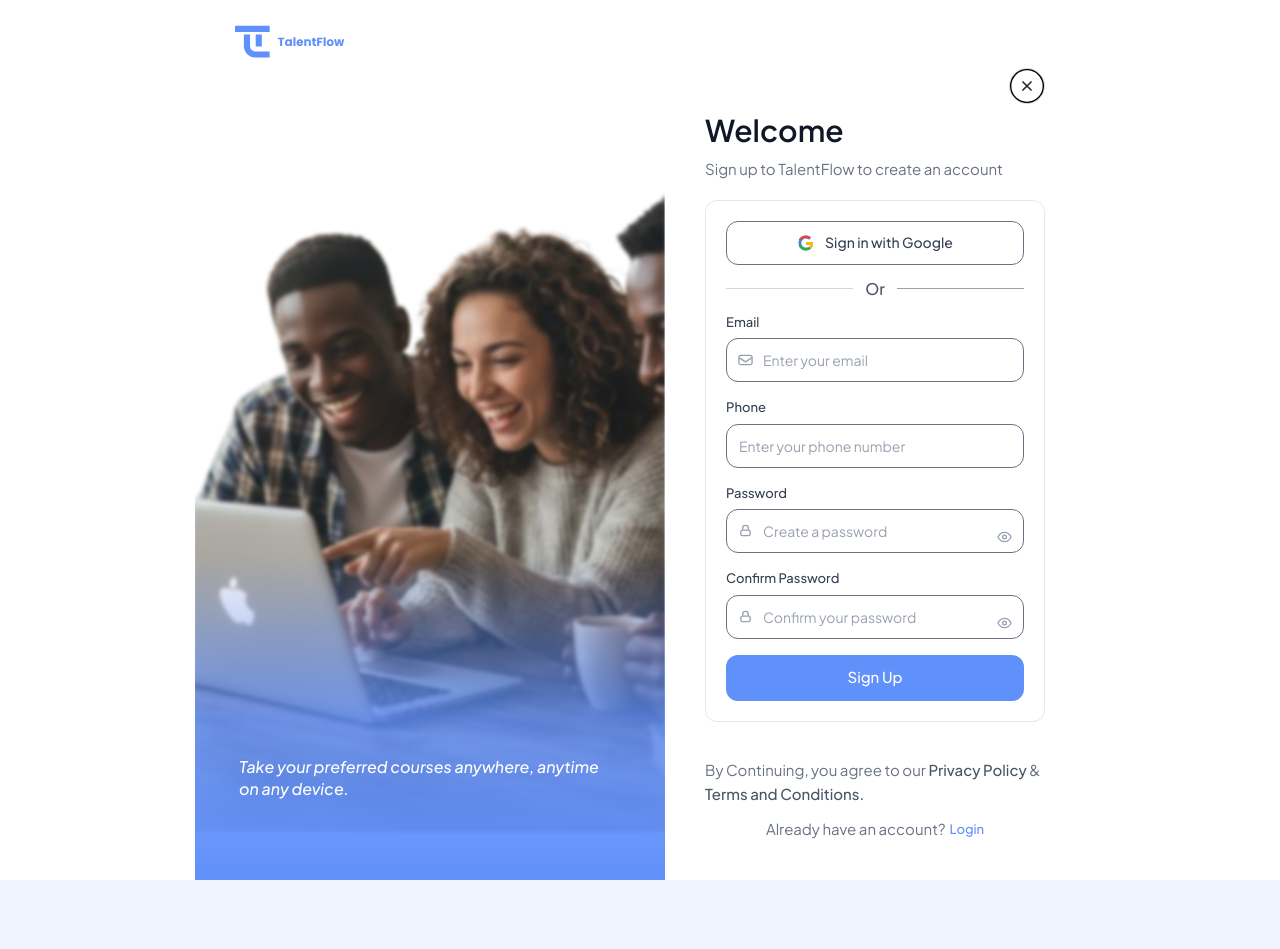
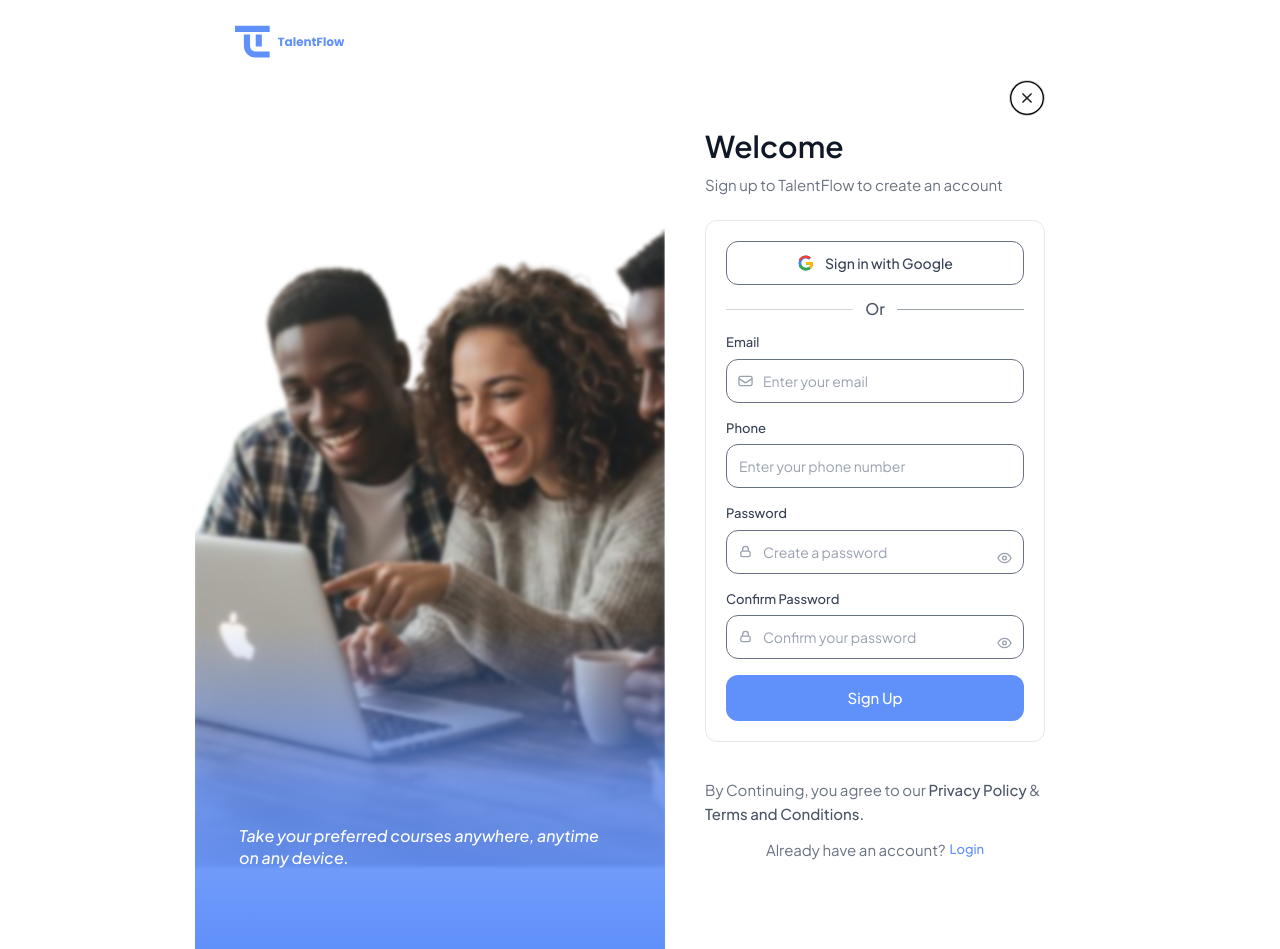
Before and after one commit to Dhee-codes/talent-flow, a React (Vite) app: page /signup in a window 1280 px wide. Before the commit the page ends 880 px from the top, so only its background shows below. Built offline with nearby package versions, Linux system fonts and the light colour scheme.

Commit message:
just a little edit in the ui

```diff
--- a/src/pages/Signup.tsx
+++ b/src/pages/Signup.tsx
@@ -77,11 +77,11 @@ export default function Signup() {
   };
   return (
     <div className="min-h-screen flex items-center justify-center bg-white font-sans ">
-      <div className="flex w-full justify-center max-h-220 bg-white ">
+      <div className="flex w-full justify-center max-h-250 bg-white ">
         <div className="hidden md:block">
           <LoginImage />
         </div>
-        <div className="relative flex flex-col w-full md:w-105 shrink-0 py-17 px-10 ">
+        <div className="relative flex flex-col w-full md:w-105 shrink-0 py-20 px-10 ">
           <Header
             title="Welcome"
             subtitle="Sign up to TalentFlow to create an account"
```
